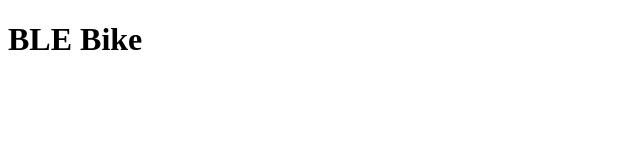
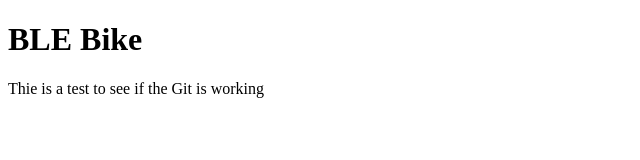
Before and after one commit to willrhyd/BLE-Bike2, a website: page src/index.html in a window 1280 px wide. Shown: the whole page, without its empty margins (0-640 px from the left). Drawn offline with Linux system fonts and the light colour scheme.

Commit message:
Test commit
Added a paragraph to the html file to see if the Git linkage worked

```diff
--- a/src/index.html
+++ b/src/index.html
@@ -13,6 +13,7 @@
 
   <body>
     <h1>BLE Bike</h1>
+    <p>Thie is a test to see if the Git is working</p>
     <!-- <script src="js/scripts.js"></script> -->
   </body>
 </html>
```
